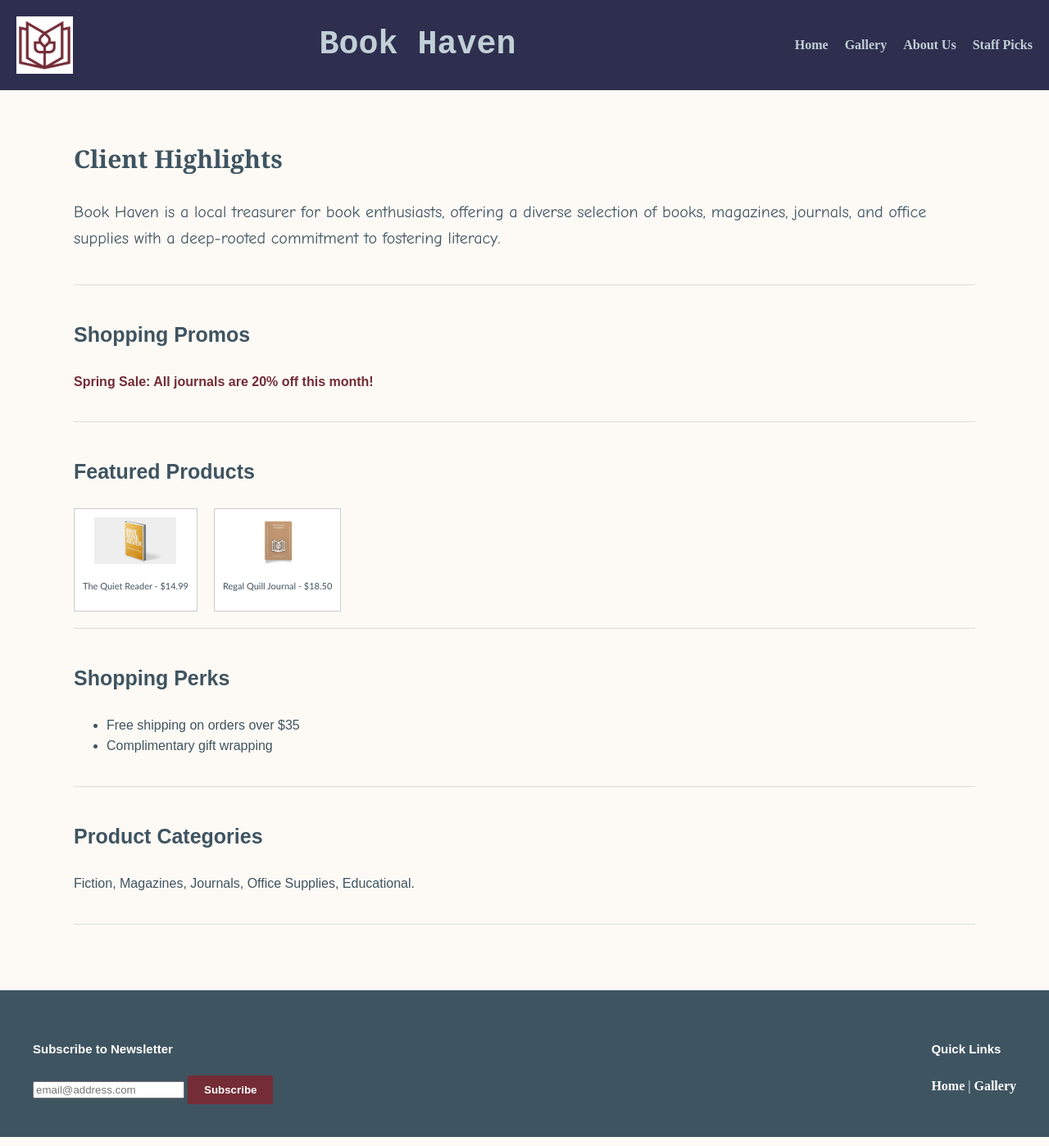
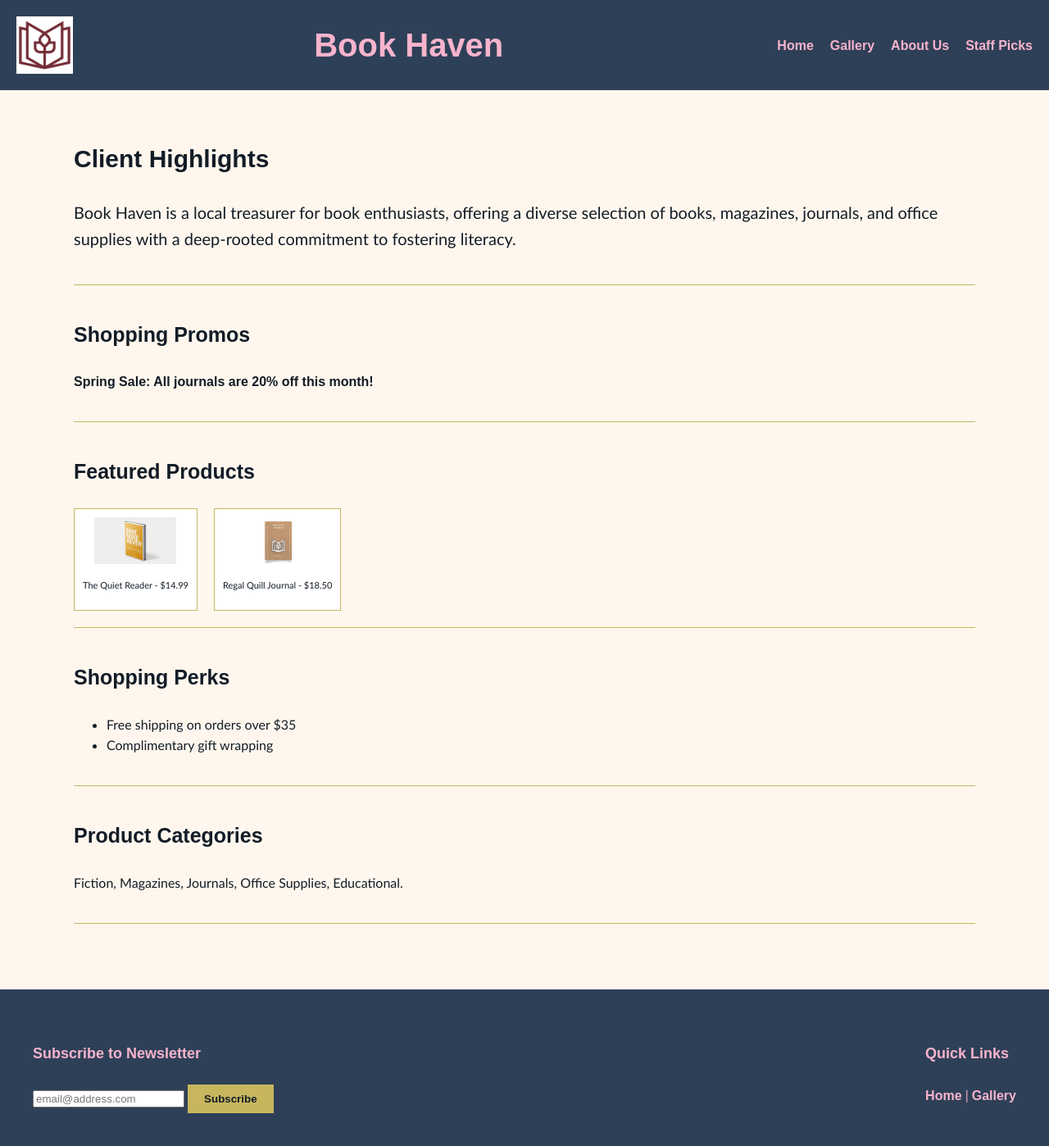
Before and after one commit to Stevenlittle74/bookstoresite, a website: page index.html in a window 1280 px wide. Shown: the whole page at 82% size. Drawn offline with Linux system fonts and the light colour scheme.

Commit message:
final corrections

```diff
--- a/style.css
+++ b/style.css
@@ -1,57 +1,165 @@
-/* --- style.css --- */
+/* --- style.css (Palette 1 + Typography Option 2) --- */
+
+/* COLOR PALETTE 1 */
 :root {
-  --midnight-blue: #2E2E4E;
-  --regal-quill: #5C2E5C;
-  --literature-blue: #3F5461;
-  --book-worm: #3E5641;
-  --romantic-red: #742C36;
-  --vintage-paper: #C1CFD6;
+  --inkwell-blue: #2E4057;
+  --dusty-rose: #F7B3CC;
+  --aged-gold: #C7B65E;
+  --parchment-white: #FFF7EE;
+  --bookish-black: #131C26;
 }
 
-body { background-color: #fdfaf5; margin: 0; padding: 0; color: var(--literature-blue); line-height: 1.6; }
+/* GLOBAL */
+body {
+  background-color: var(--parchment-white);
+  margin: 0;
+  padding: 0;
+  color: var(--bookish-black);
+  line-height: 1.6;
+  font-family: Calibri, sans-serif; /* Typography Option 2 body font */
+}
 
-/* Header and Navigation */
+/* HEADER + NAV */
 header {
-    background-color: var(--midnight-blue);
+  background-color: var(--inkwell-blue);
   padding: 20px;
   display: flex;
   justify-content: space-between;
   align-items: center;
 }
-header img { height: 70px; width: auto; }
-nav ul { list-style: none; display: flex; gap: 20px; }
-nav a { color: var(--vintage-paper); text-decoration: none; font-weight: bold; }
 
-/* Typography Requirements */
-.display-title { font-family: 'Courier New', Courier, monospace; font-weight: bold; font-size: 40px; color: var(--vintage-paper); margin: 0; }
-.title-large { font-family: Georgia, serif; font-weight: bold; font-size: 30px; margin-top: 20px; }
-.title { font-family: Arial, bold, sans-serif; font-weight: bold; font-size: 25px; }
-.subtitle { font-family: Arial, bold, sans-serif; font-weight: bold; font-size: 15px; }
-.body-large { font-family: 'Comic Sans MS', cursive; font-weight: normal; font-size: 20px; }
-.body-strong { font-family: Arial, bold, sans-serif; font-weight: bold; font-size: 16px; }
-.body { font-family: Arial, normal, sans-serif; font-weight: normal; font-size: 16px; }
-.caption { font-family: Calibri, normal, sans-serif; font-weight: normal; font-size: 11px; }
+header img {
+  height: 70px;
+  width: auto;
+}
 
-/* Sections & Layout */
-main { padding: 40px; max-width: 1100px; margin: auto; }
-section { margin-bottom: 40px; border-bottom: 1px solid #ddd; padding-bottom: 20px; }
-.product-grid { display: flex; gap: 20px; flex-wrap: wrap; }
-.product-card { border: 1px solid #ccc; padding: 10px; background: white; text-align: center; }
+nav ul {
+  list-style: none;
+  display: flex;
+  gap: 20px;
+}
 
-/* Gallery Table */
-.gallery-table { width: 100%; border-collapse: collapse; }
-.gallery-table th, .gallery-table td { border: 1px solid #ccc; padding: 15px; text-align: left; }
+nav a {
+  color: var(--dusty-rose);
+  text-decoration: none;
+  font-weight: bold;
+  font-family: Arial, sans-serif;
+}
 
-/* Footer */
-footer { background-color: var(--literature-blue); color: white; padding: 40px; display: flex; justify-content: space-between; }
-footer a { color: white; text-decoration: none; }
+/* TYPOGRAPHY (Typography Option 2) */
+.display-title {
+  font-family: Arial, sans-serif; /* Arial Bold */
+  font-weight: bold;
+  font-size: 40px;
+  color: var(--dusty-rose);
+  margin: 0;
+}
 
-/* Button Styles */
+.title-large {
+  font-family: Arial, sans-serif; /* Arial Bold */
+  font-weight: bold;
+  font-size: 30px;
+  margin-top: 20px;
+}
+
+.title {
+  font-family: Arial, sans-serif; /* Arial Bold */
+  font-weight: bold;
+  font-size: 25px;
+}
+
+.subtitle {
+  font-family: 'Comfortaa', sans-serif; /* Comfortaa */
+  font-weight: bold;
+  font-size: 18px;
+}
+
+.body-large {
+  font-family: Calibri, sans-serif;
+  font-size: 20px;
+}
+
+.body-strong {
+  font-family: Arial, sans-serif;
+  font-weight: bold;
+  font-size: 16px;
+}
+
+.body {
+  font-family: Calibri, sans-serif;
+  font-size: 16px;
+}
+
+.caption {
+  font-family: Calibri, sans-serif;
+  font-size: 11px;
+}
+
+/* LAYOUT */
+main {
+  padding: 40px;
+  max-width: 1100px;
+  margin: auto;
+}
+
+section {
+  margin-bottom: 40px;
+  border-bottom: 1px solid var(--aged-gold);
+  padding-bottom: 20px;
+}
+
+.product-grid {
+  display: flex;
+  gap: 20px;
+  flex-wrap: wrap;
+}
+
+.product-card {
+  border: 1px solid var(--aged-gold);
+  padding: 10px;
+  background: white;
+  text-align: center;
+}
+
+/* GALLERY TABLE */
+.gallery-table {
+  width: 100%;
+  border-collapse: collapse;
+}
+
+.gallery-table th,
+.gallery-table td {
+  border: 1px solid var(--aged-gold);
+  padding: 15px;
+  text-align: left;
+}
+
+/* FOOTER */
+footer {
+  background-color: var(--inkwell-blue);
+  color: var(--dusty-rose);
+  padding: 40px;
+  display: flex;
+  justify-content: space-between;
+}
+
+footer a {
+  color: var(--dusty-rose);
+  text-decoration: none;
+}
+
+/* BUTTONS */
 button {
-    background-color: var(--romantic-red);
-    color: white;
+  background-color: var(--aged-gold);
+  color: var(--bookish-black);
   border: none;
   padding: 10px 20px;
   cursor: pointer;
   font-weight: bold;
+  font-family: Arial, sans-serif;
 }
+
+button:hover {
+  background-color: var(--dusty-rose);
+  color: var(--inkwell-blue);
+}
```
Also changed, not shown: gallery.html (+58 -59 lines), script.js (+54 -1 lines). Lines whose indentation alone changed are shown as unchanged.
